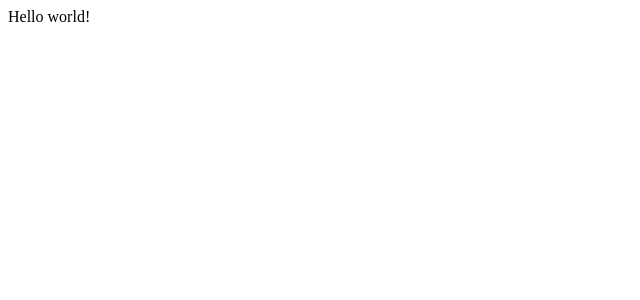
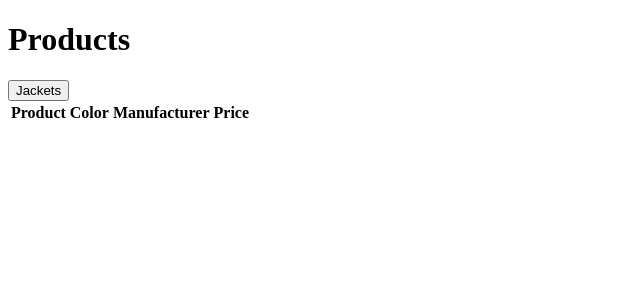
Before and after one commit to otsha/legacy-api-catalog, a Next.js app: page / in a window 1280 px wide. Shown: the top 300 px of the page, without its empty margins (0-640 px from the left). Built offline with nearby package versions, Linux system fonts and the light colour scheme.

Commit message:
View product info for jackets in a rudimentary table view

```diff
--- /dev/null
+++ b/components/ProductList.js
@@ -0,0 +1,32 @@
+import React from 'react'
+
+const ProductList = ({ products }) => {
+  if (!products) {
+    return <div>Loading...</div>
+  }
+
+  return (
+    <table>
+      <thead>
+        <tr>
+          <th>Product</th>
+          <th>Color</th>
+          <th>Manufacturer</th>
+          <th>Price</th>
+        </tr>
+      </thead>
+      <tbody>
+        {products.map((product) =>
+          <tr key={product.id}>
+            <td>{product.name}</td>
+            <td>{product.color}</td>
+            <td>{product.manufacturer}</td>
+            <td>{product.price}</td>
+          </tr>
+        )}
+      </tbody>
+    </table>
+  )
+}
+
+export default ProductList
--- a/pages/index.js
+++ b/pages/index.js
@@ -1,8 +1,22 @@
-import React from 'react'
+import React, { useState } from 'react'
+import ProductList from '../components/ProductList'
+import apiService from '../services/apiService'
 
 const Main = () => {
+  const [products, setProducts] = useState([])
+
+  const handleProductFetch = async () => {
+    const fetchedProducts = await apiService.getCategory('jackets')
+    console.log('fetched', fetchedProducts)
+    fetchedProducts && setProducts(fetchedProducts)
+  }
+
   return (
-    <div>Hello world!</div>
+    <>
+      <h1>Products</h1>
+      <button onClick={handleProductFetch}>Jackets</button>
+      <ProductList products={products} />
+    </>
   )
 }
 
```
Also changed, not shown: services/apiService.js (+5 -4 lines), .eslintrc.js.
